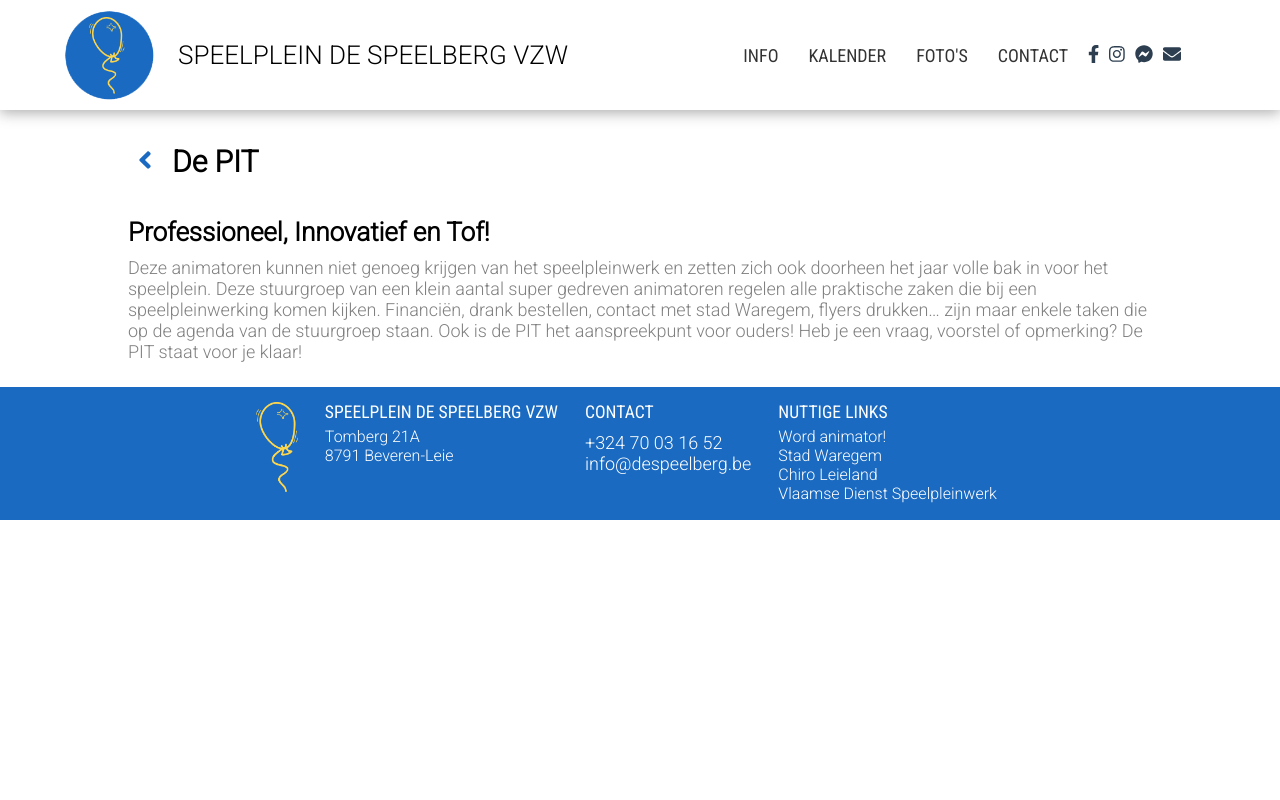
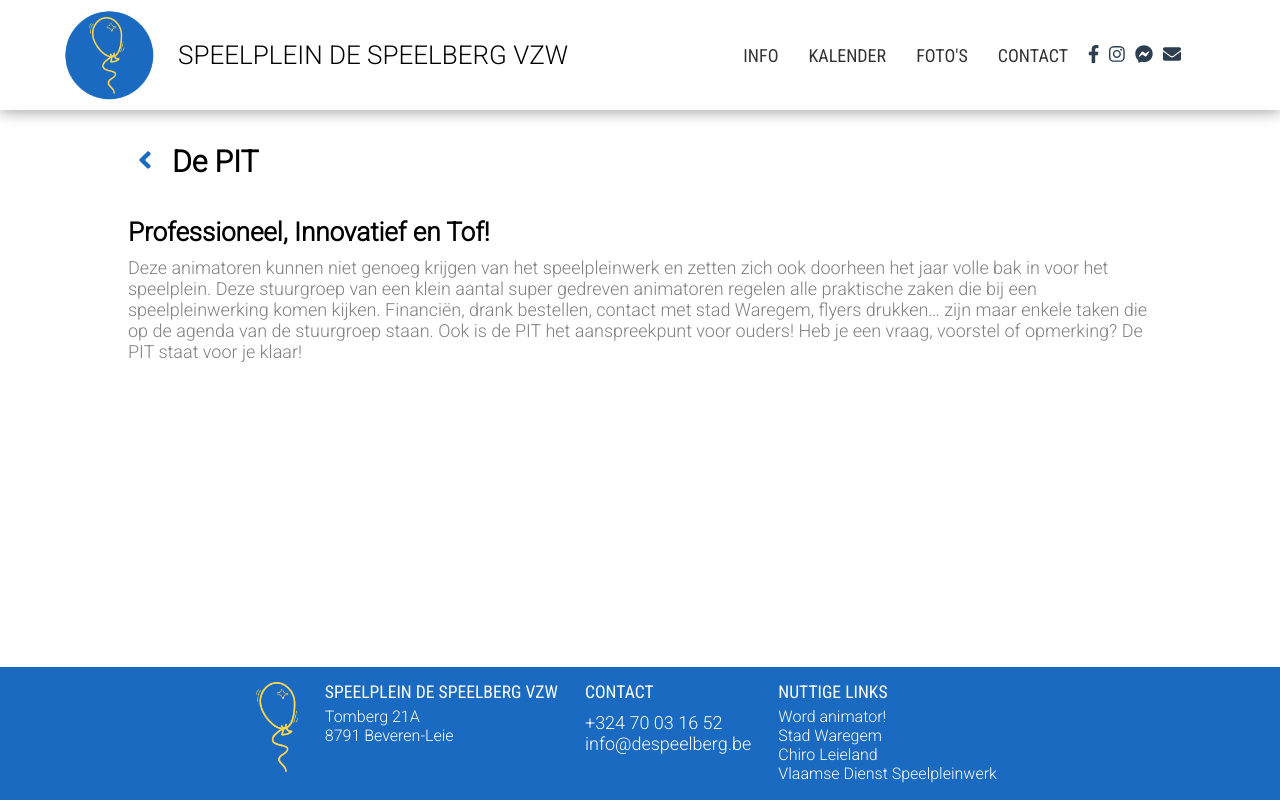
Before and after one commit to despeelberg/despeelberg-be, a Vue app: page /pit in a window 1280 px wide. Built offline with nearby package versions, Linux system fonts and the light colour scheme.

Commit message:
fixed page height

```diff
--- a/src/components/Card.vue
+++ b/src/components/Card.vue
@@ -73,7 +73,7 @@ h2 {
  */}
 p {
     font-family: 'Roboto', Avenir, Arial, Helvetica, sans-serif;
-    color: #333333;
+    color: rgb(92, 92, 92);
     font-size: 1rem;
     text-decoration: none;
 /*     padding: 10px 0;
--- a/src/views/Pit.vue
+++ b/src/views/Pit.vue
@@ -22,4 +22,13 @@ export default {
     // Emphasis
   }
 }
+
 </script>
+
+
+<style>
+.pit{
+  height: inherit;
+  min-height: inherit;
+}
+</style>
```
